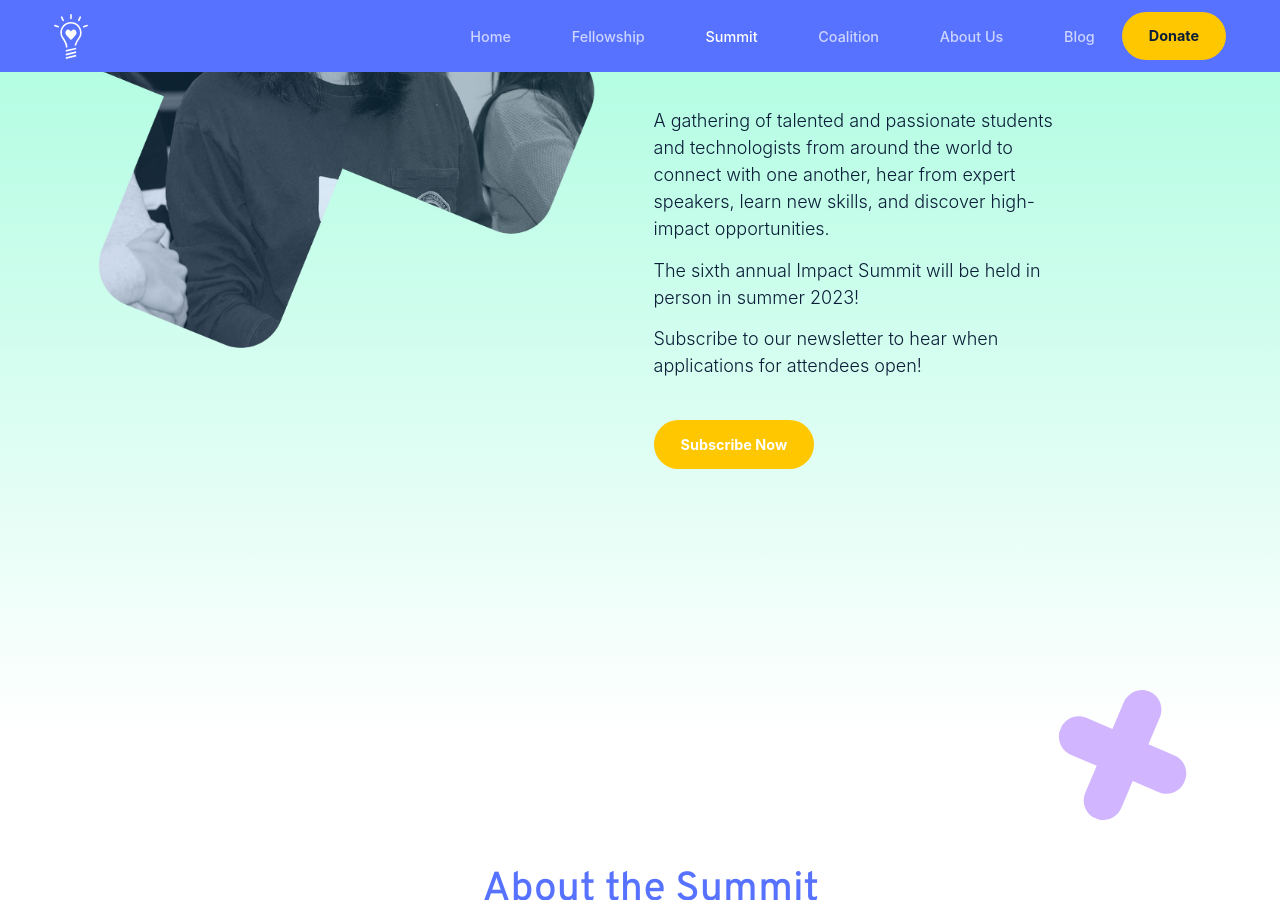
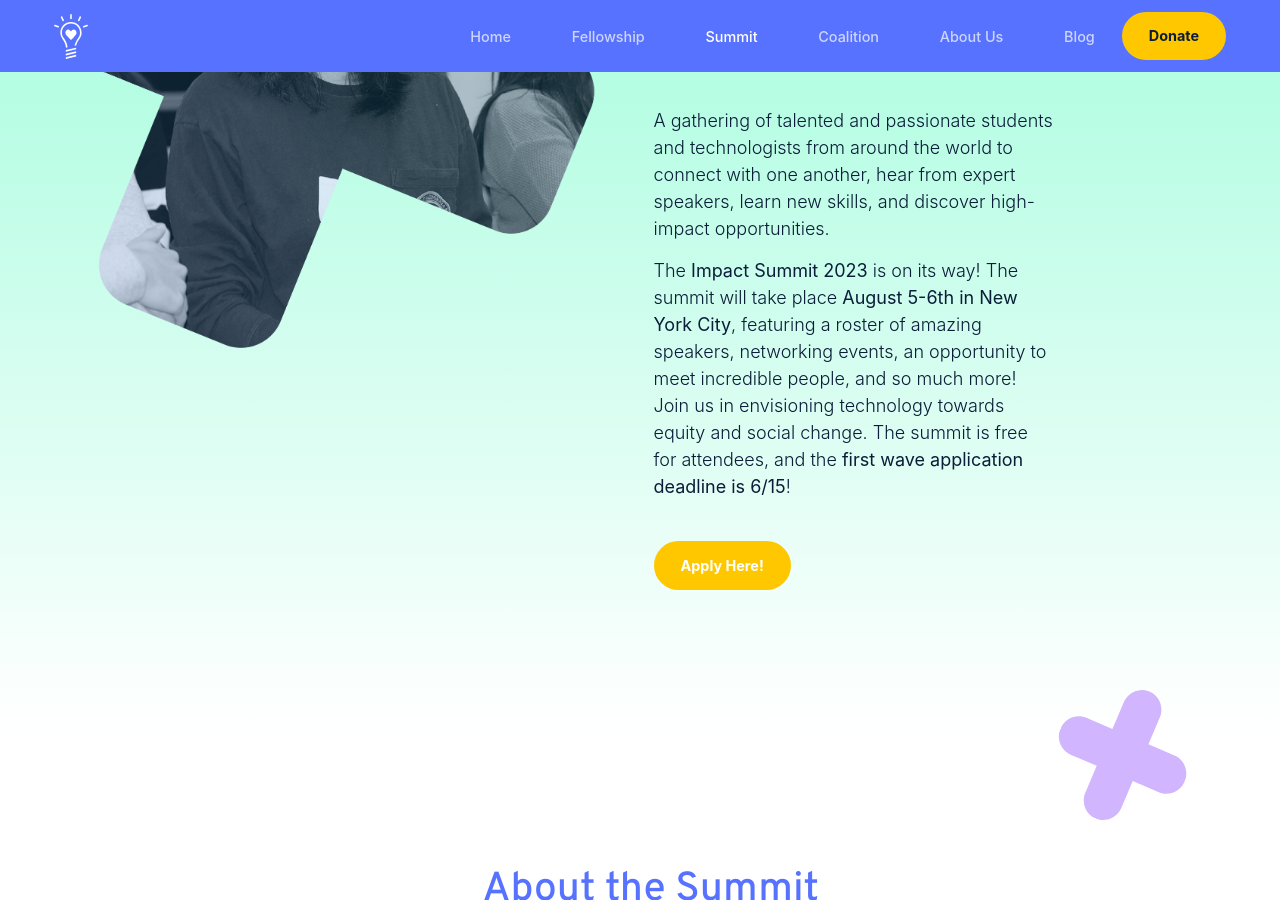
Before and after one commit to impact-labs/impact-labs.github.io, a Jekyll site: the page built from pages/summit.html, in a window 1280 px wide and 900 px high, scrolled down 322 px. Built offline with Jekyll 4.4.1, drawn with Linux system fonts in a browser that asks for light colours; a script that is not in the unit is left out.

Commit message:
Updated Summit 2023 Details (#119)
* Updated Summit 2023 Details

* Deleted the newsletter sentence and button.

```diff
--- a/pages/summit.html
+++ b/pages/summit.html
@@ -16,12 +16,11 @@ image: /assets/images/seo/summit.jpg
 					A gathering of talented and passionate students and technologists from around the world to connect with one another, hear from expert speakers, learn new skills, and discover high-impact opportunities.
 				</p>
 				<p>
-					The sixth annual Impact Summit will be held in person in summer 2023!
+					The <b>Impact Summit 2023</b> is on its way!
+					The summit will take place <b>August 5-6th in New York City</b>, featuring a roster of amazing speakers, networking events, an opportunity to meet incredible people, and so much more!
+					Join us in envisioning technology towards equity and social change. The summit is free for attendees, and the <b>first wave application deadline is 6/15</b>!
 				</p>
-				<p>
-					Subscribe to our newsletter to hear when applications for attendees open!
-				</p>
-				<a class="btn btn-warning mt-3" href="https://impactlabs.substack.com/" target="_blank">Subscribe Now</a>
+				<a class="btn btn-warning mt-3" href="https://airtable.com/shrBjGBryVzzV5GUv?utm_source=substack&utm_medium=email" target="_blank">Apply Here!</a>
 			</div>
 		</div>
 		<div class="col-1 col-md-2"></div>
```
